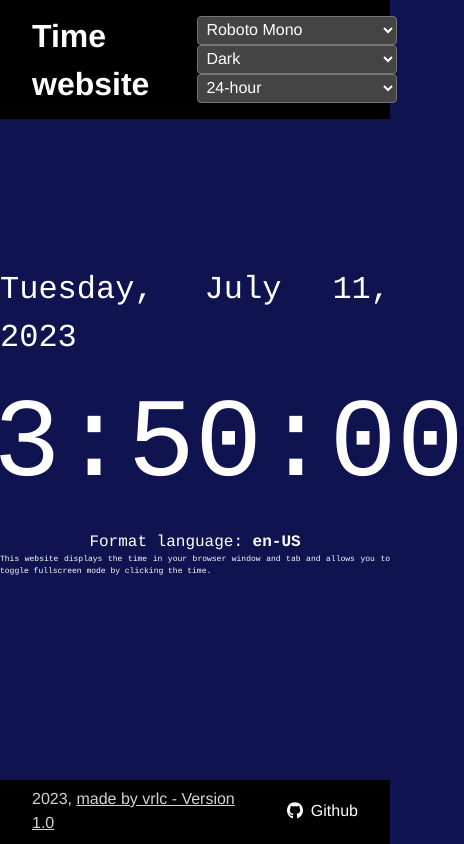
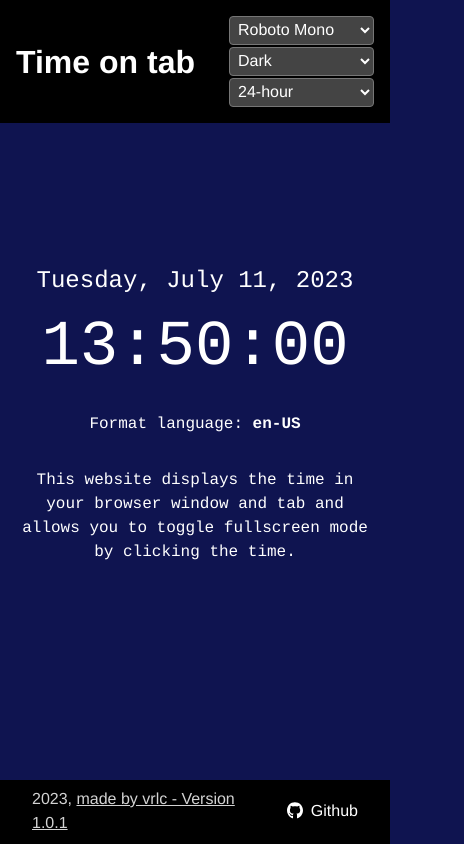
Before and after one commit to vrlclk/time-website, a plain HTML site: page index.html in a window 390 px wide. Shown: the whole page, 464 px wide, since content can reach past the window. Drawn offline with Linux system fonts and the light colour scheme; a small style sheet from the web is missing.

Commit message:
Fixed mobile and desktop view

```diff
--- a/index.html
+++ b/index.html
@@ -1,17 +1,17 @@
 <!DOCTYPE html>
-<html>
+<html lang="en">
 <head>
     <meta charset="UTF-8">
     <meta name="viewport" content="width=device-width, initial-scale=1.0">
     <meta http-equiv="X-UA-Compatible" content="ie=edge">
     <!-- Information about the website -->
-    <title>Time will be shown here</title>
+    <title>Time on tab</title>
     <meta name="description" content="A website that shows your time on the tab and page">
 
     <!--Styling -->
     <link rel="shortcut icon" href="favicons/favicon.ico" type="image/x-icon">
 
-    <!-- GDPR compliant font hoster -->
+    <!-- GDPR-compliant font hoster -->
     <link rel="preconnect" href="https://api.fonts.coollabs.io">
     <link href="https://api.fonts.coollabs.io/css2?family=Roboto+Mono&display=swap" rel="stylesheet">
 
@@ -29,15 +29,15 @@
     <!-- Header with basic settings -->
     <header>
         <div class="header-container">
-            <!--Left side-->
-            <h1 class="header">Time website</h1>
+            <!-- Left side - Headline -->
+            <h1 class="header">Time on tab</h1>
             <nav class="options">
-                <!--Right side-->
+                <!-- Right side - Options -->
                 <div class="options__font">
                     <select name="font-selector" id="font-selector">
                         <option value="0" selected="selected">Roboto Mono</option>
-                        <option value="1">Arial</option>
-                        <option value="2">Times New Roman</option>
+                        <option value="1">Sans-serif</option>
+                        <option value="2">Serif</option>
                         <option value="3">Comic Sans MS</option>
                     </select>
                 </div>
@@ -57,11 +57,11 @@
         </div>
     </header>
 
-    <!-- Here is where the actual time displays and updates -->
+    <!-- Here is where the actual time displays and updates in real time -->
     <main>
         <div class="time-container">
             <p class="date">Day, DD.MM.YYYY</p>
-            <p class="time">XX:XX:XX</p>
+            <p class="time" tabindex="0">XX:XX:XX</p>
             <p class="language">Format language: <strong class="myLanguage"></strong></p>
             <div class="description">
                 <p>This website displays the time in your browser window and tab and allows you to toggle fullscreen mode by clicking the time.</p>
@@ -69,16 +69,16 @@
         </div>
     </main>
 
-    <!-- Shows who designed it and provides links about the creator -->
+    <!-- Footer area -->
     <footer class="footer-container">
         <div class="footer-container__credit">
-            <p>2023, <a href="https://github.com/vrlclk/time-website">made by vrlc - Version 1.0</a></p>
+            <p>2023, <a href="https://github.com/vrlclk/time-website">made by vrlc - Version 1.0.1</a></p>
         </div>
 
         <div class="footer-container__links">
             <ul>
-                <li><a href="https://www.github.com/vrlclk">Github</a></li>
-                <!--<li><a href="https://vrlclk.github.io">Portfolio</a></li>--> <!-- Coming soon -->
+                <li><a href="https://www.github.com/vrlclk" target="_blank">Github</a></li>
+                <!--<li><a href="https://vrlclk.github.io" target="_blank">Portfolio</a></li>--> <!-- Coming soon -->
             </ul>
         </div>
     </footer>
--- a/script.js
+++ b/script.js
@@ -75,8 +75,7 @@ function displayDate(){
  * Outputs the time in the HTML element: <p class="time">
 */
 function displayTime(param){
-    let generateTime = new Date().toLocaleTimeString(navigator.language, TimeOptions);
-    param.textContent = generateTime;
+    param.textContent = new Date().toLocaleTimeString(navigator.language, TimeOptions);
 }
 
 function outputDateAndTime(){
@@ -128,7 +127,7 @@ selectHours.addEventListener('change', () => {
   if (selectHours.value === "12h") {
     hourFormat = "h12";
   } else {
-    hourFormat = "h24";
+    hourFormat = "h23";
   }
 
   TimeOptions = {
@@ -173,3 +172,6 @@ window.addEventListener("load", () => {
     };
   }
 });
+
+/* My little brother's first line of code. He's 9 years old. */
+console.log("hotspot");
--- a/style.css
+++ b/style.css
@@ -13,8 +13,8 @@
     --ff-serif: 'Times New Roman', serif;
 
     /* Font sizes */
-    --fs-date: 5rem;
-    --fs-time: 20rem;
+    --fs-date: 4.75rem;
+    --fs-time: 15rem;
 }
 
 /* Global settings */
@@ -71,12 +71,16 @@ header, footer{
 }
 
 /* Header */
-.header-container,
-.options{
-    padding: 0.5rem 2rem;
+.header-container{
     display: flex;
     align-items: center;
     justify-content: space-between;
+    padding: 1rem;
+}
+
+.options{
+    display: flex;
+    gap: 0.125rem;
 }
 
 /* Main section: time */
@@ -88,15 +92,22 @@ header, footer{
     flex-direction: column;
     min-height: 100vh;
     text-align: justify;
+    user-select: none;
 }
 
-.date{
+.date {
     font-size: var(--fs-date);
 }
 
-.time{
+.time {
     font-size: var(--fs-time);
     cursor: pointer;
+}
+
+.language,
+.description{
+    padding: 1rem;
+    text-align: center;
 }
 
 /* Footer */
@@ -149,48 +160,62 @@ select, option{
 }
 
 /* Media queries */
-@media screen and (max-width: 1000px) {
-    .date{
-        font-size: 3rem;
+@media screen and (max-width: 1700px){
+    .date{ font-size: 4.5rem; }
+    .time{ font-size: 10rem; }
+}
+
+@media screen and (max-width: 1500px){
+    .date{ font-size: 4rem; }
+    .time{ font-size: 9rem; }
+}
+
+@media screen and (max-width: 1200px){
+    .date{ font-size: 3.5rem; }
+    .time{ font-size: 8rem; }
+}
+
+@media screen and (max-width: 968px){
+    .date{ font-size: 3rem; }
+    .time{ font-size: 7rem; }
+}
+
+@media screen and (max-width: 800px){
+    .date{ font-size: 2.5rem; }
+    .time{ font-size: 6rem; }
+}
+
+@media screen and (max-width: 720px){
+    .date{ font-size: 2rem; }
+    .time{ font-size: 5rem; }
+}
+
+@media screen and (max-width: 620px){
+    .date{ font-size: 1.5rem; }
+    .time{ font-size: 4rem; }
+    .options{ flex-direction: column; }
+    .options select{ width: calc(100% - 1rem); }
+}
+
+/* Print */
+@media print{
+    body{
+        color: black;
+        background-color: white;
     }
 
-    .time{
-        font-size: 10rem;
-    }
-
+    .options,
     .description{
-        font-size: 0.75rem;
+        display: none;
     }
 }
 
-@media screen and (max-width: 400px) {
-    .options{
-        flex-direction: column;
-    }
-
-    select{
-        width: 200px;
-    }
-
-    .date{
-        font-size: 2rem;
-    }
-
-    .time{
-        font-size: 7rem;
-    }
-
-    .description{
-        font-size: 0.5rem;
-    }
+@media print and (orientation: portrait){
+    .date{ font-size: 2rem; }
+    .time{ font-size: 6.5rem; }
 }
 
-@media screen and (max-width: 300px) {
-    .date{
-        font-size: 1.5rem;
-    }
-
-    .time{
-        font-size: 5rem;
-    }
+@media print and (orientation: landscape){
+    .date{ font-size: 3rem; }
+    .time{ font-size: 9rem; }
 }
```
